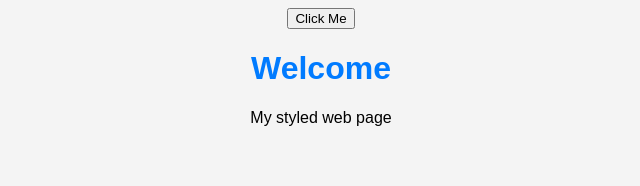
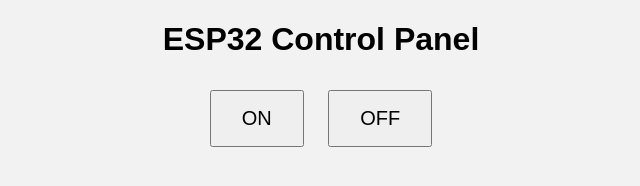
Before and after one commit to naveenkumar10t301-tech/esp-32-controller, a plain HTML site: page firststep.html in a window 1280 px wide. Shown: the whole page, without its empty margins (319-959 px from the left). Drawn offline with Linux system fonts and the light colour scheme.

Commit message:
Update title and add ESP32 control functionality

```diff
--- a/firststep.html
+++ b/firststep.html
@@ -1,31 +1,39 @@
 <!DOCTYPE html>
 <html>
 <head>
-  <title>Styled Page</title>
+  <title>ESP32 Control</title>
+  <meta name="viewport" content="width=device-width, initial-scale=1">
   <style>
     body {
-      background-color: #f4f4f4;
       font-family: Arial;
       text-align: center;
+      background: #f2f2f2;
     }
-    h1 {
-      color: #007BFF;
+    button {
+      padding: 15px 30px;
+      font-size: 20px;
+      margin: 10px;
     }
-
   </style>
-  <button onclick="showMessage()">Click Me</button>
-
-<script>
-  function showMessage() {
-    alert("Button clicked!");
-  }
-</script>
-
 </head>
 <body>
 
-  <h1>Welcome</h1>
-  <p>My styled web page</p>
+  <h1>ESP32 Control Panel</h1>
+
+  <button onclick="setLED('ON')">ON</button>
+  <button onclick="setLED('OFF')">OFF</button>
+
+  <script>
+    const firebaseURL =
+      "https://esp32-control-default-rtdb.firebaseio.com/led.json";
+
+    function setLED(state) {
+      fetch(firebaseURL, {
+        method: "PUT",
+        body: JSON.stringify(state)
+      });
+    }
+  </script>
 
 </body>
 </html>
```
